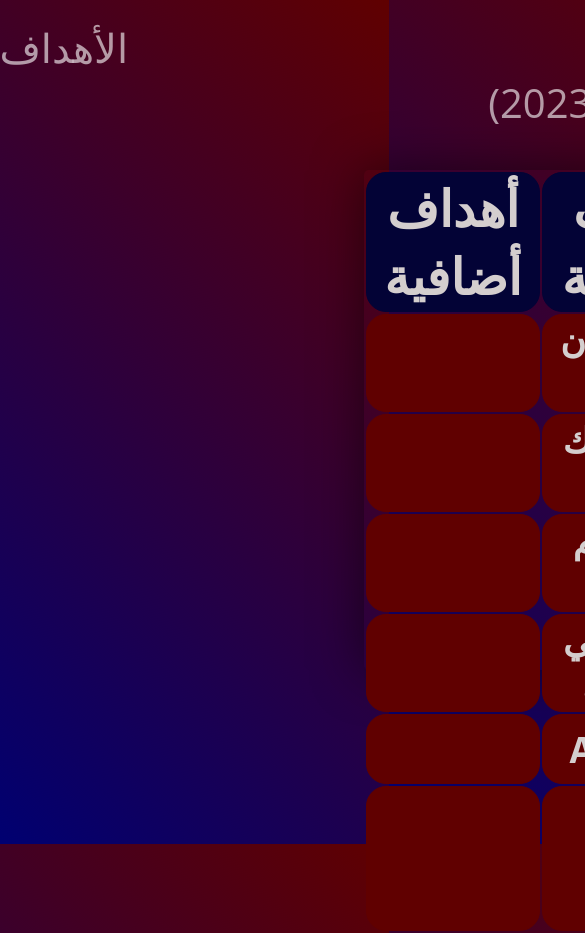
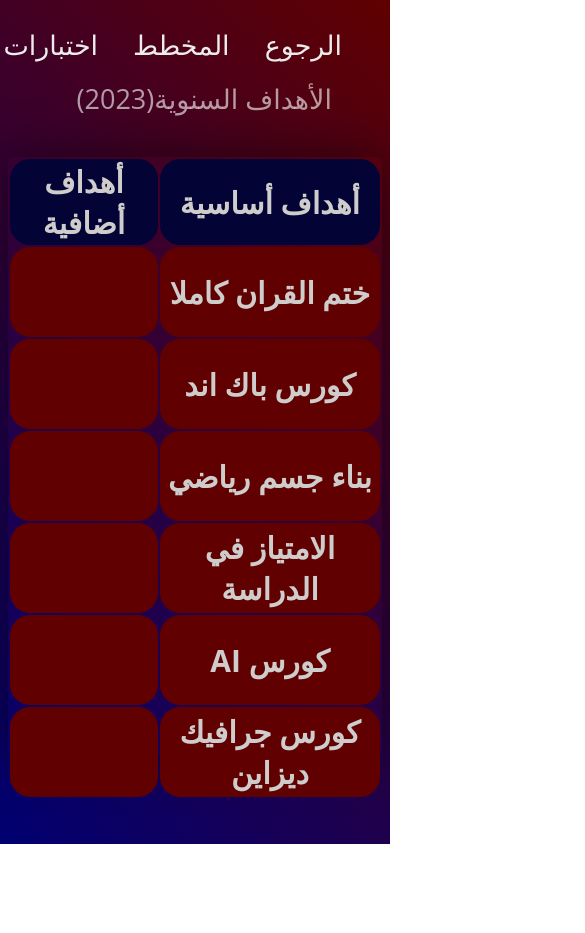
Before and after one commit to ahmednaeem-MAX/-LEARNDE-, a plain HTML site: page plans/year.html in a window 390 px wide. Shown: the top 933 px of the page, 585 px wide, since content can reach past the window. After the commit the page ends 844 px from the top, so only its background shows below. Drawn offline with Linux system fonts and the light colour scheme.

Commit message:
Update year.html

```diff
--- a/plans/year.html
+++ b/plans/year.html
@@ -20,7 +20,7 @@
      }
      span{
          color: rgba(255, 255, 255, 0.603);
-    font-size: 40px;
+         font-size: 30px;
          margin-right: 610px;
 
      }
@@ -37,7 +37,6 @@ span:hover{
          border: none;
          border-radius: 5px;
          color: rgb(236, 236, 236);
-    background: rgb(212, 177, 177)
          outline: none;
          cursor: pointer;
          box-shadow: 0 0 50px rgb(0 0 0 / 50%);
@@ -46,7 +45,7 @@ span:hover{
 
      /* TABLE */
      .styled-table{
-    color: rgb(212, 206, 206);
+         color: rgb(207, 204, 204);
          border: none;
          border-radius: 15px;
 
@@ -67,15 +66,140 @@ tbody tr #th {
          height: 70px;
          border:solid 1px #600000;
      }
+
+     #co-one{
+         display: none;
+     }
      /* //TABLE //*/
+     nav {
+       padding-top: 20px;
+       padding-bottom: 20px;
+       top: 0;
+       position: fixed;
+       display: flex;
+       width: 100%;
+       z-index: 1000;
+       color: rgb(236, 236, 236);
+       justify-content: space-around;
+       transition: 1.5s;
+       align-items: center;
+     }
+     nav ul {
+       display: flex;
+       align-items: center;
+
+     }
+     nav ul li {
+       list-style: none;
+     }
+     nav ul li a {
+       color: #2e2e2e;
+       cursor: pointer;
+       transition: .5s;
+       text-decoration: none;
+       color: rgb(236, 236, 236);
+       font-size: 20px;
+       font: bold;
+
+     }
+     nav ul li a:hover {
+       color: rgb(236, 236, 236);
+       border-radius: 5px;
+       background: rgb(39, 39, 223)
+     }
+     .active {
+       color: rgb(236, 236, 236);
+       border-radius: 5px;
+       background: linear-gradient(45deg, rgb(0, 0, 323), rgb(80, 18, 18));
+
+     }
 
      /* //CONTAINER/ */
+
+     /* responseve */
+     @media screen and (max-width: 960px) {
+       .container{
+         margin-top: 40px;
+         margin-right:8-px;
+         width: 100%;
+         border: none;
+         border-radius: 5px;
+         color: rgb(236, 236, 236);
+         outline: none;
+         cursor: pointer;
+         box-shadow: 0 0 50px rgb(0 0 0 / 50%);
+         height: 600px;
+     }
+
+       span{
+         font-size: 40px;
+         margin-right: 110px;
+        }
+     /* TABLE */
+     .styled-table{
+         color: rgb(207, 204, 204);
+         border: none;
+         border-radius: 15px;
+
+
+     }
+
+         .styled-table tr th{
+           font-size: 30px;
+         background: rgb(3 3 54);
+         border:solid 1px rgb(3 3 54);
+         border-radius: 20px;
+
+         }
+
+     tbody tr #th {
+         font-size: 30px;
+         background: #600000;
+         height: 90px;
+         border:solid 1px #600000;
+     }
+
+     #co-one{
+         display: none;
+     }
+     .mo-two{
+       margin-top: -20px;
+     }
+
+
+
+     nav ul li a {
+     font: bold;
+       margin-left: 35px;
+       font-size: 27px;
+     }
+     nav ul li  {
+       margin-top: -10px;
+     }
+     .header{
+       margin-top: 80px;
+     }
+     span{
+         color: rgba(255, 255, 255, 0.603);
+         font-size: 27px;
+         margin-right:50px;
+
+     }
+     }
+     /* //responseve// */
          </style>
 
 </head>
 <body>
+  <nav>
+    <ul>
+      <li><a  href="../index.html">الرجوع</a></li>
+      <li><a href="../plans/index.html">المخطط</a></li>
+      <li><a href="../quiz- him/index.html">اختبارات</a></li>
+    </ul>
+  </nav>
     <div class="header">
-    <span>الأهداف السنوية (2023)</span>
+    <span>الأهداف السنوية(2023)</span>
 </div>
     <div class="container">
         <table class="styled-table" style="width:100%">
```
Lines whose indentation alone changed are shown as unchanged.
